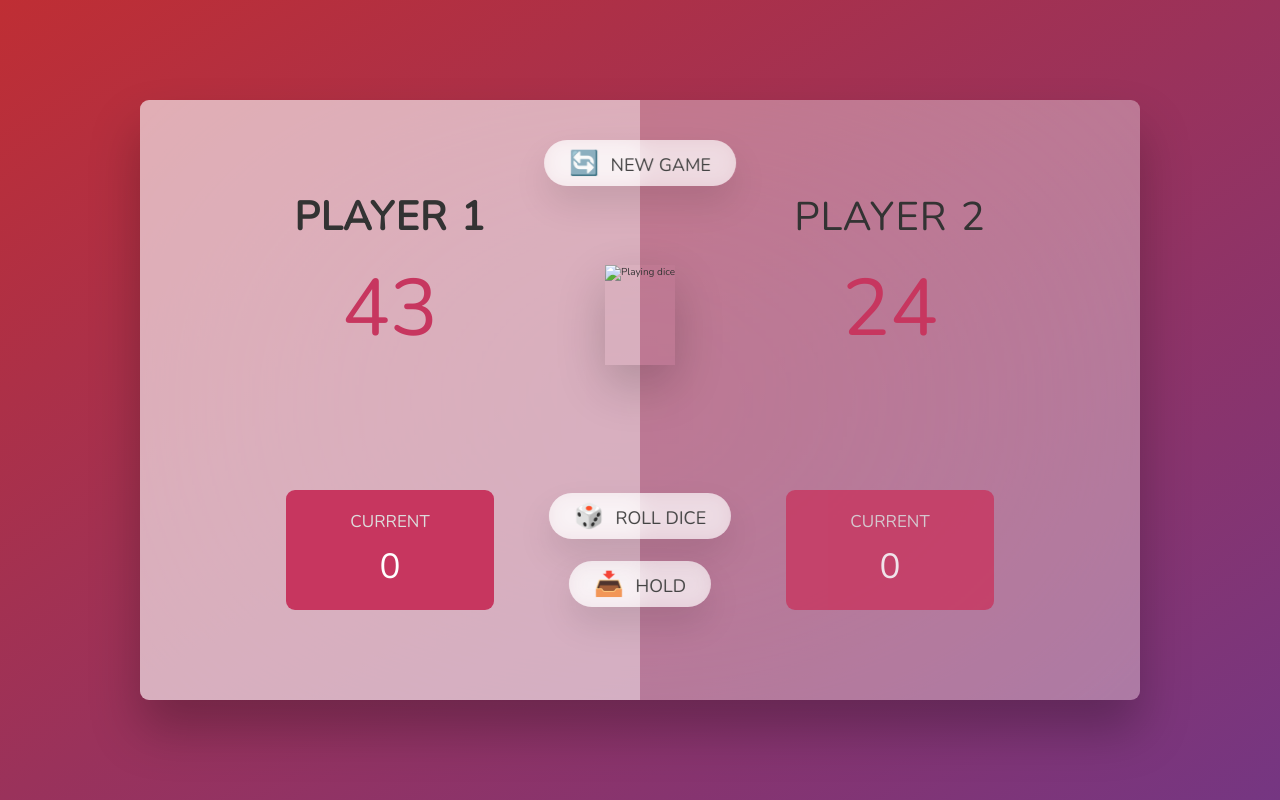
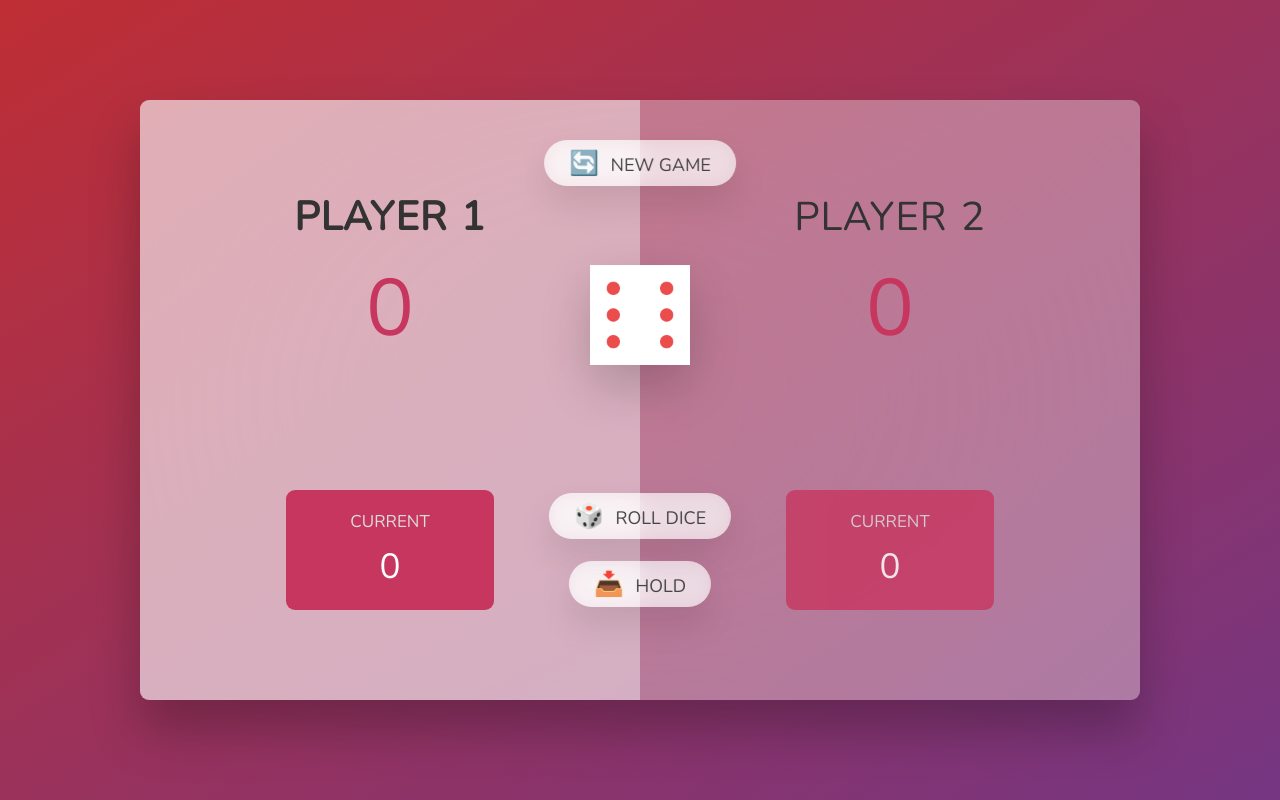
Before and after one commit to Kaiserd345/educational_projects_js, a plain HTML site: page Pig-Game/index.html in a window 1280 px wide. Both pictures are taken after a click on the button "🎲 ROLL DICE". Drawn offline with nearby package versions, Linux system fonts and the light colour scheme.

Commit message:
add proj structure and eventListener to btnRoll

```diff
--- a/Pig-Game/css/style.css
+++ b/Pig-Game/css/style.css
@@ -165,3 +165,7 @@ main {
   font-weight: 700;
   color: #c7365f;
 }
+
+.hidden {
+  display: none;
+}
--- a/Pig-Game/index.html
+++ b/Pig-Game/index.html
@@ -26,7 +26,7 @@
         </div>
       </section>
 
-      <img src="dice-5.png" alt="Playing dice" class="dice" />
+      <img src="./img/dice-5.png" alt="Playing dice" class="dice" />
       <button class="btn btn--new">🔄 New game</button>
       <button class="btn btn--roll">🎲 Roll dice</button>
       <button class="btn btn--hold">📥 Hold</button>
--- a/Pig-Game/js/script.js
+++ b/Pig-Game/js/script.js
@@ -1 +1,34 @@
 'use strict';
+
+//Selecting Elements
+const score0El = document.getElementById('score--0');
+const score1El = document.getElementById('score--1');
+const current0El = document.getElementById('current--0');
+const diceEl = document.querySelector('.dice');
+const btnNew = document.querySelector('.btn--new');
+const btnRoll = document.querySelector('.btn--roll');
+const btnHold = document.querySelector('.btn--hold');
+
+let currentScore = 0;
+
+//Starting conditions
+score0El.textContent = 0;
+score1El.textContent = 0;
+diceEl.classList.add('hidden');
+
+//Rolling Dice functionality
+btnRoll.addEventListener('click', function () {
+    //1.Generating random
+    const dice = Math.trunc(Math.random() * 6) + 1;
+    //2.Display Dice
+    diceEl.classList.remove('hidden');
+    diceEl.src = `./img/dice-${dice}.png`;
+
+    //3. Check for rolled 1
+    if (dice !== 1) {
+        currentScore += dice;
+    } else {
+       // switch to next player
+
+    }
+})
```
